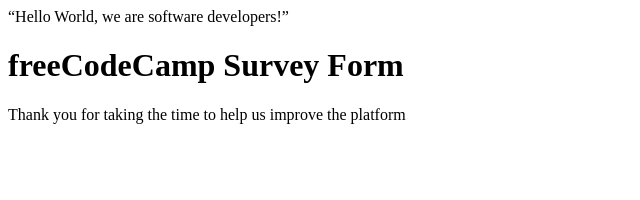
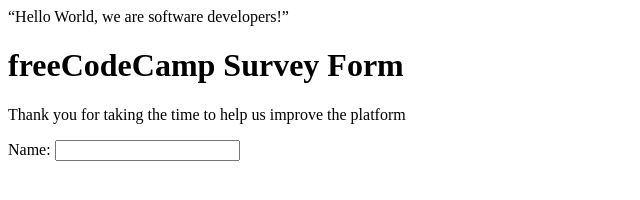
Before and after one commit to Bateyjosue/josueandluis, a plain HTML site: page index.html in a window 1280 px wide. Shown: the whole page, without its empty margins (0-640 px from the left). Drawn offline with Linux system fonts and the light colour scheme.

Commit message:
Josue B 3&4

```diff
--- a/index.html
+++ b/index.html
@@ -14,7 +14,12 @@
     <p id="description">
       Thank you for taking the time to help us improve the platform
     </p>
-
+    <form action="" id="survey-form">
+        <div>
+            <label for="name">Name:</label>
+            <input type="text" name="" id="name">
+        </div>
+    </form>
     <script src="js/index.js"></script>
   </body>
 </html>
```
